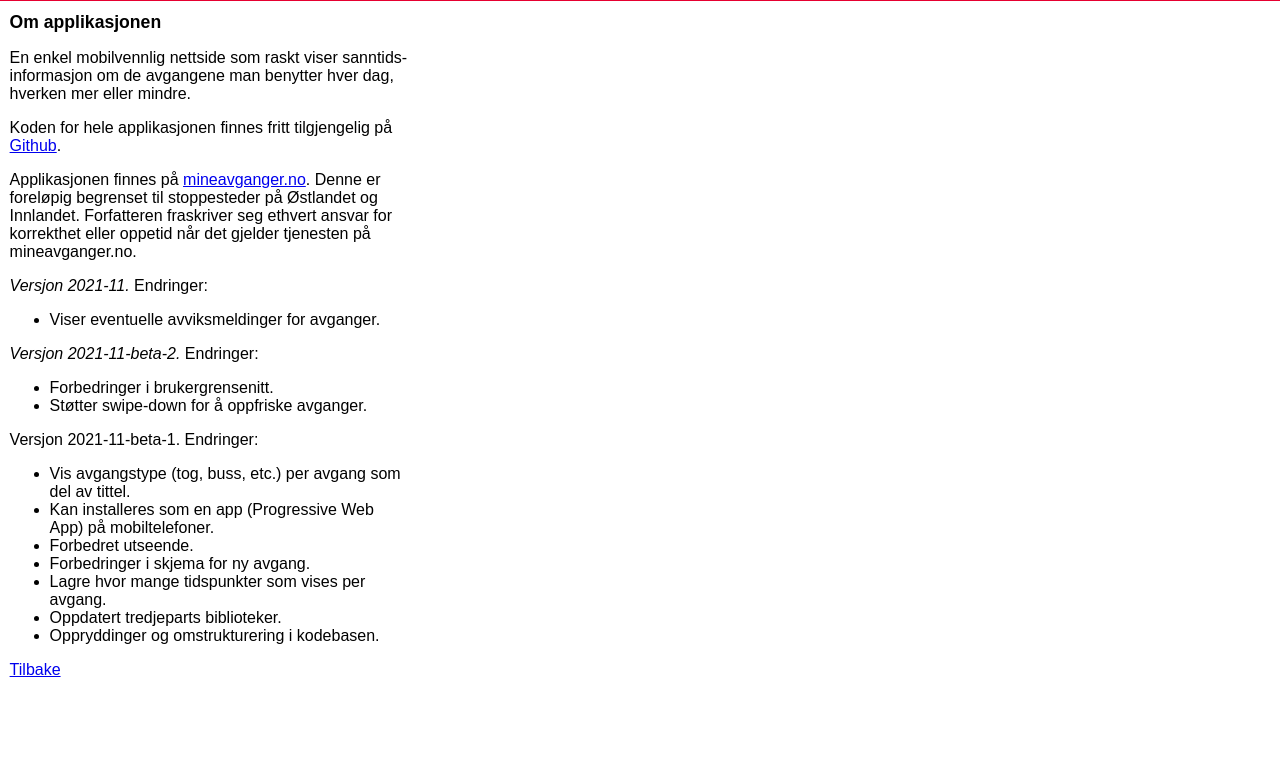
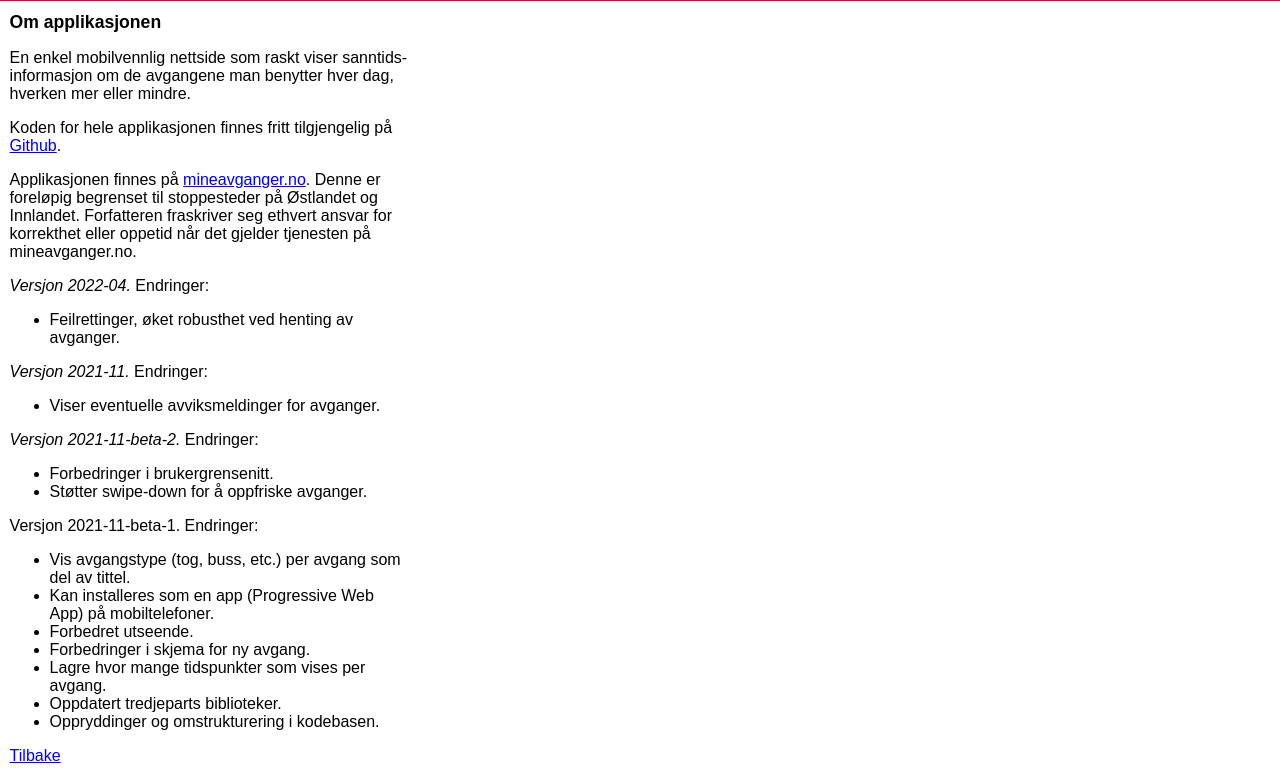
Before and after one commit to oyvindstegard/mineavganger, a plain HTML site: page om.html in a window 1280 px wide. Shown: the part 73-846 px from the top of the page. Before the commit the page ends 800 px from the top, so only its background shows below. Drawn offline with Linux system fonts and the light colour scheme.

Commit message:
Update changelog 2022-04

```diff
--- a/om.html
+++ b/om.html
@@ -36,6 +36,11 @@
                     mineavganger.no.
                 </p>
 
+                <p><em>Versjon 2022-04.</em> Endringer:</p>
+                <ul>
+                    <li>Feilrettinger, øket robusthet ved henting av avganger.</li>
+                </ul>
+
                 <p><em>Versjon 2021-11.</em> Endringer:</p>
                 <ul>
                     <li>Viser eventuelle avviksmeldinger for avganger.</li>
```
